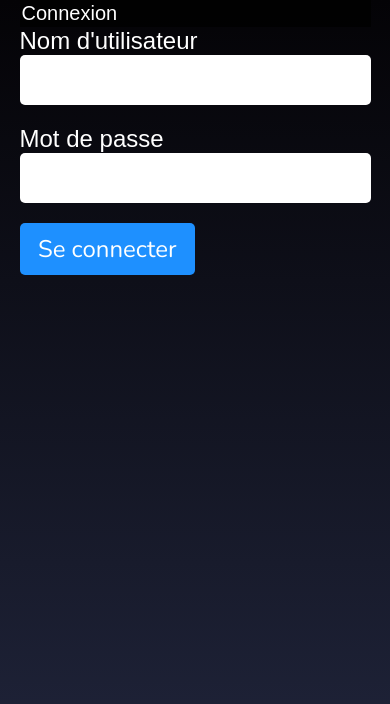
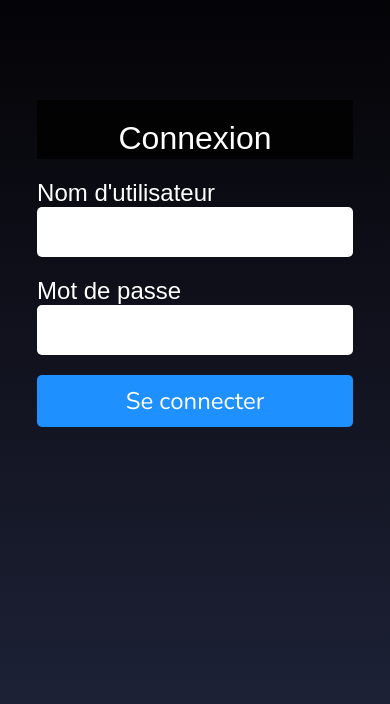
Before and after one commit to Remar59/liremersion, a React (Create React App) app: page /login in a window 390 px wide. Shown: the top 704 px of the page. Built offline with nearby package versions, Linux system fonts and the light colour scheme; the HTML template or start-up script is replaced by a standard one.

Commit message:
responsive login page

```diff
--- a/src/styles/login.scss
+++ b/src/styles/login.scss
@@ -3,21 +3,36 @@
 .login-container {
     height: 100vh;
     background: linear-gradient(#040306, #22273f);
+    width: 75%;
+    padding-top: 10rem;
+
+    @media screen and (max-width: 650px) {
+        width: 100%;
+    }
+
+    @media screen and (max-width: 900px) {
+        width: 90%;
+    }
 
     .login-content {
         color: white;
         font-size: 24px;
-        width: 50%;
+        width: 65%;
         margin: auto;
 
-        @media screen and (max-width: 600px) {
+        @media screen and (max-width: 650px) {
+            width: 100%;
+        }
+
+        @media screen and (max-width: 900px) {
             width: 90%;
         }
 
-        h2 {
+        .title {
             margin-bottom: 20px;
             text-align: center;
             padding-top: 20px;
+            font-size: 32px;
         }
 
         form {
@@ -39,6 +54,8 @@
                 }
             }
 
+
+
             button {
                 width: 50%;
                 margin: auto;
@@ -54,7 +71,11 @@
                     background-color: #4169E1;
                 }
 
+                @media screen and (max-width: 900px) {
+                    width: 100%;
                 }
+
             }
         }
     }
+}
```
